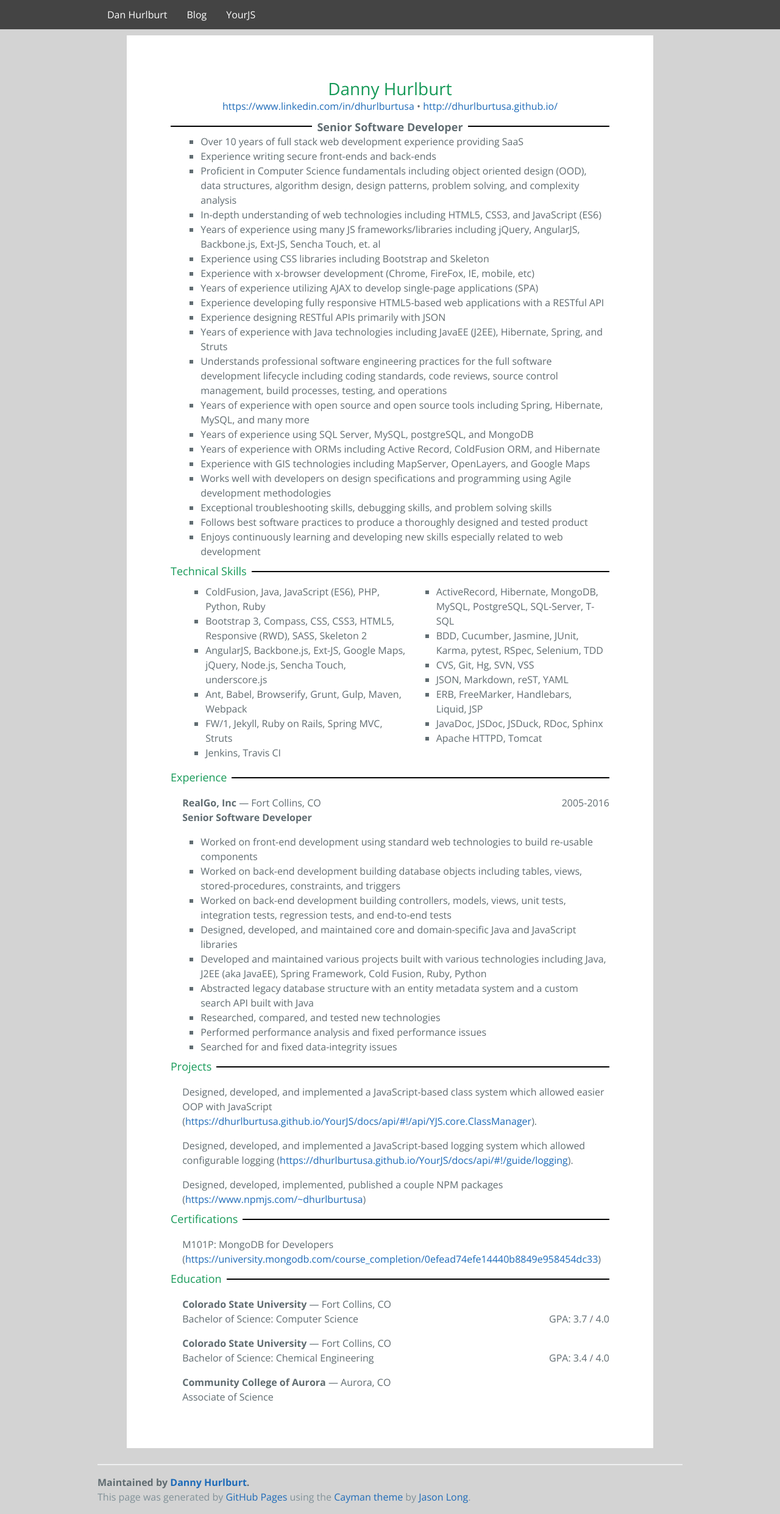
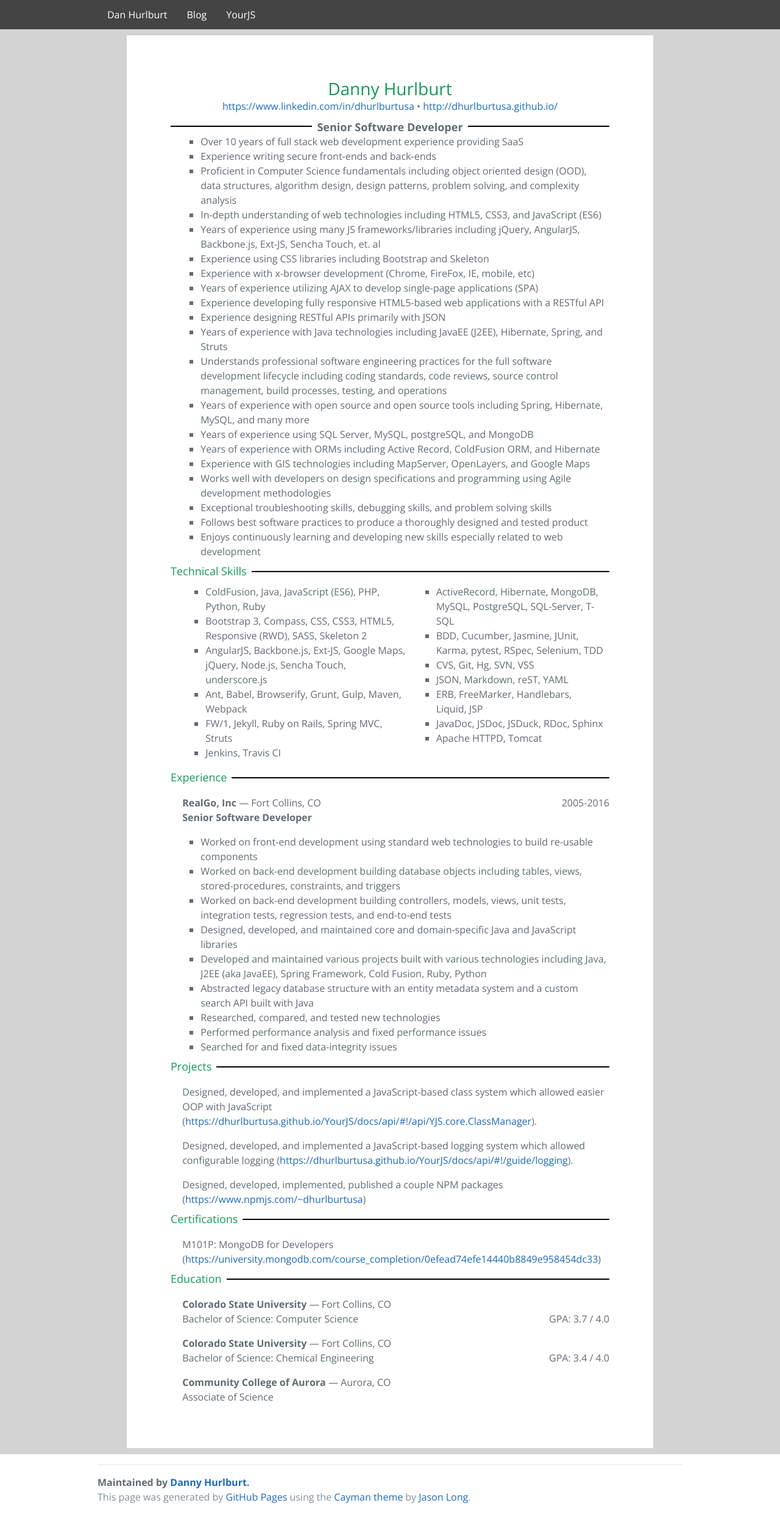
Before and after one commit to dhurlburtusa/dhurlburtusa.github.io, a Jekyll site: the page built from resume/index.html, in a window 1280 px wide. Shown: the whole page at 61% size. Built offline with Jekyll 4.4.1, drawn with Linux system fonts in a browser that asks for light colours.

Commit message:
Make Page Footer's Background White

```diff
--- a/static/css/site.scss
+++ b/static/css/site.scss
@@ -154,7 +154,7 @@
   # Site-Specific Page-ft Rules
   ----------------------------------------------------------------------------------------------------------------- */
 
-    .Page-ft { padding-bottom: $padding-tb; }
+    .Page-ft { padding-bottom: $padding-tb; background: #fff; }
 
     .Page-ft-owner { display: block; font-weight: bold; }
 
```
